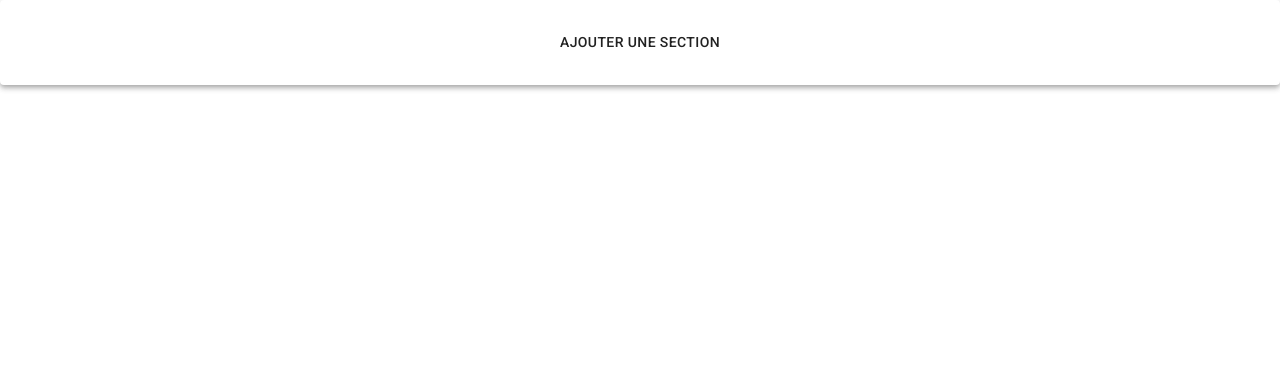
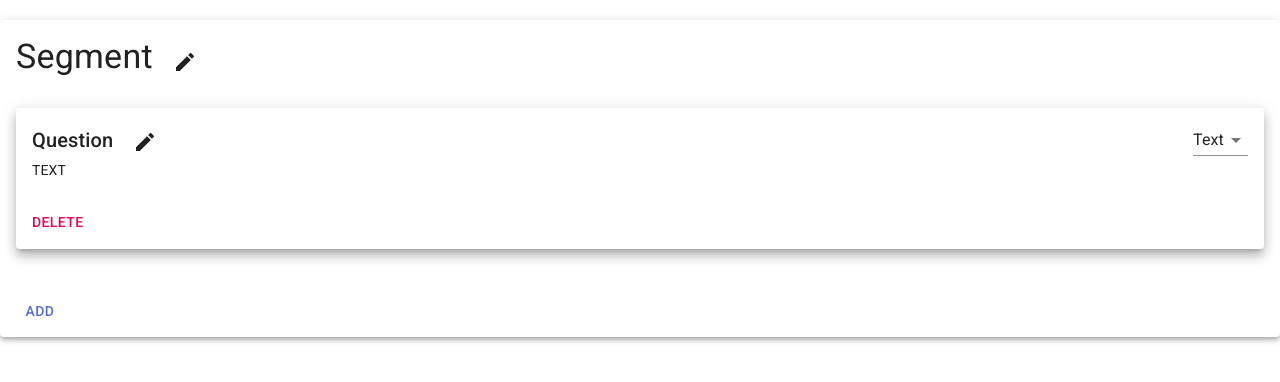
Before and after one commit to SN-DAI18-20/Formol, a Next.js app in the folder app-dashboard/: page /components/segments in a window 1280 px wide. Shown: the top 382 px of the page. Built offline with nearby package versions, Linux system fonts and the light colour scheme.

Commit message:
Removing drag and drop

```diff
--- a/app-dashboard/package.json
+++ b/app-dashboard/package.json
@@ -4,19 +4,18 @@
   "private": true,
   "dependencies": {
     "@material-ui/core": "latest",
-    "@material-ui/icons": "^4.5.1",
+    "@material-ui/icons": "^4.9.1",
     "clsx": "latest",
     "next": "latest",
     "prop-types": "latest",
     "react": "latest",
-    "react-beautiful-dnd": "^12.2.0",
     "react-dom": "latest"
   },
   "scripts": {
     "dev": "next",
     "build": "next build",
     "start": "next start",
-    "story": "start-storybook"
+    "story": "start-storybook -p 9000"
   },
   "devDependencies": {
     "@babel/core": "^7.8.4",
--- a/app-dashboard/pages/components/question.jsx
+++ b/app-dashboard/pages/components/question.jsx
@@ -1,8 +1,4 @@
-import React from 'react';
-
 import { makeStyles } from '@material-ui/core/styles';
-
-
 
 import Text from './input-type/text';
 import Number from './input-type/number';
@@ -20,7 +16,6 @@ import Select from '@material-ui/core/Select';
 import MenuItem from '@material-ui/core/MenuItem';
 import FormControl from '@material-ui/core/FormControl';
 import Create from '@material-ui/icons/Create';
-
 
 const useStyle = makeStyles({
     questionsChoice:{
@@ -40,46 +35,47 @@ const useStyle = makeStyles({
       display:'flex',
       flexDirection:'row',
       justifyContent:'space-between'
+    },
+    questionType: {
+      display: 'flex'
     }
 })
 
 export default ({ deleteQuestion }) => {
 
-    const { selectionSection, header } = useStyle();
+    const { header, questionType } = useStyle();
 
-    const [ChoosedQuestion, setChoosedQuestion] = React.useState(Text);
+    const [ChoosedQuestion, setChoosedQuestion] = React.useState("Text");
     const [selected, setSelected] = React.useState("Text");
 
     const chooseAQuestion = (choosed) => {
-        switch (choosed) {
+      setChoosedQuestion(choosed)
+    }
+
+    const renderChoosedQuestion = (choosedQuestion) => {
+      switch (choosedQuestion) {
         case "Number":
-                setChoosedQuestion(Number)
-                break;
+            return <Number/>;
         case "Text":
-                setChoosedQuestion(Text)
-                break;
+            return <Text/>;
         case "CheckBox":
-                setChoosedQuestion(CheckBox)
-                break;
+            return <CheckBox/>;
         case "Range":
-                setChoosedQuestion(Range)
-                break;
+            return <Range/>;
         case "Radio":
-                setChoosedQuestion(Radio)
-                break;
+            return <Radio/>;
         default:
             break;
     }
     }
 
     const handleSelect = (selectedValue) => {
-      console.log(selectedValue)
         setSelected(selectedValue)
         chooseAQuestion(selectedValue)
     }
 
     return (
-                <Card elevation={8}>
+                <Card elevation={8} style={{ margin:'20px 0px' }}>
                 <CardContent>
                     <div className={header}>
                         <QuestionTitle/>
@@ -96,9 +92,9 @@ export default ({ deleteQuestion }) => {
                         </Select>
                       </FormControl>
                     </div>
-                    <div className={selectionSection}>
+                    <div className={questionType}>
                 {
-                  ChoosedQuestion
+                  renderChoosedQuestion(ChoosedQuestion)
                 }
                   </div>
                 </CardContent>
@@ -127,7 +123,13 @@ const QuestionTitle = () => {
     return (
         <div className={questionTitleStyle}>
             {
-                modifyTitle ? <TextField onKeyDown={({keyCode}) => keyCode === 13 && setModifyTitle(false)} onChange={({ target }) => handleTextFieldChange(target.value)} defaultValue={questionTitle} /> : <Typography variant='h6' children={questionTitle} />
+                modifyTitle
+                ? <TextField
+                    onKeyDown={({keyCode}) => keyCode === 13 && setModifyTitle(false)}
+                    onChange={({ target }) => handleTextFieldChange(target.value)}
+                    defaultValue={questionTitle}
+                  />
+                : <Typography variant='h6' children={questionTitle} />
             }
             <Button onClick={handleClickIcon} >
                 <Create/>
--- a/app-dashboard/pages/components/segments.jsx
+++ b/app-dashboard/pages/components/segments.jsx
@@ -2,106 +2,118 @@ import React from 'react';
 
 import { makeStyles } from '@material-ui/core/styles';
 
-import Paper from '@material-ui/core/Paper';
+import Card from '@material-ui/core/Card';
+import CardContent from '@material-ui/core/CardContent';
+import CardActions from '@material-ui/core/CardActions';
 import Button from '@material-ui/core/Button';
-import { DragDropContext, Droppable, Draggable } from 'react-beautiful-dnd';
+import Typography from '@material-ui/core/Typography';
+import TextField from '@material-ui/core/TextField';
+import Create from '@material-ui/icons/Create';
 
-import Section from './section';
+import Question from './question';
 
 const useStyle = makeStyles({
-    paperPadding: {
-        padding:15,
+  paperStyle:{
       display:'flex',
-        justifyContent:'center'
+      flexDirection:'column',
+      justifyContent:'center',
+      margin: '20px 0px'
   },
-    buttonPadding: {
-        padding: 15
+  option:{
+      display: 'flex',
+      justifyContent: 'space-between'
+  },
+  segmentTitle:{
+      overflowX: 'auto',
+      overflowY: 'hidden',
+      marginBottom: '10px',
+  },
+  title:{
+      display:'flex',
+      flexDirection:'row'
+  },
+  cardHeader:{
+    display: 'flex',
+    flexDirection: 'row',
+    justifyContent: 'space-between'
   }
 })
 
 export default () => {
+  const { paperStyle, option, cardHeader } = useStyle();
 
-    const { paperPadding, buttonPadding } = useStyle();
+  const [id, setId] = React.useState(1);
+  const [ChoosedQuestions, setChoosedQuestions] = React.useState([{ id:`question${0}`}]);
 
-    const [sections, setSections] = React.useState([]);
-    const [id, setId] = React.useState(0);
-    const [canAddSection, setCanAddSection] = React.useState(true);
-
-    const addSection = () => {
-        setSections([...sections, { id:`section${id}`, Section}])
+  const addQuestion = () => {
       setId(id+1)
+      setChoosedQuestions([...ChoosedQuestions, { id:`question${id}`}])
   }
 
-    const deleteSection = (SectionID) => {
-        setSections(sections.filter(section => {
-            return section.id !== SectionID.id
+  const deleteQuestion = (QuestionID) => {
+      setChoosedQuestions(ChoosedQuestions.filter(({id}) => {
+          return id !== QuestionID
       }))
-    }
-
-    const toggleShowAddSection = () => {
-        setCanAddSection(!canAddSection)
-    }
-
-    const reorder = (list, startIndex, endIndex) => {
-        const result = Array.from(list)
-        const [removed] = result.splice(startIndex, 1)
-        result.splice(endIndex, 0, removed)
-
-        return result
-    }
-
-    const onDragEnd = (result) => {
-        if(!result.destination){
-            return
-        }
-        if(!result.destination.index === result.source.index){
-            return
-        }
-
-        setSections(reorder(
-            sections,
-            result.source.index,
-            result.destination.index
-        ))
-        toggleShowAddSection()
   }
 
   return (
           <div>
-                <DragDropContext onDragStart={toggleShowAddSection} onDragEnd={onDragEnd}>
-                    <Droppable droppableId="sections">
-                        {provided => (
-                            <div
-                            ref={provided.innerRef}
-                            {...provided.droppableProps}
-                            >
-                                {sections.map(({Section, id}, index) => {
-                                    console.log(id);
+                  <Card
+                  elevation={4}
+                  className={paperStyle}>
+              <CardContent>
+                  <InputTitle/>
+              {
+                  ChoosedQuestions.map((choosedQuestion, index) => {
                       return (
-                                        <Draggable draggableId={id} key={id} index={index}>
-                                        {provided=>(
-                                                <div
-                                                ref={provided.innerRef}
-                                                {...provided.draggableProps}
-                                                {...provided.dragHandleProps}
-                                                key={id}
-                                                >
-                                        <Section
-                                            deleteSection={() => deleteSection({id, Section})}/>
+                                  <div key={`question${index}`}>
+                                      <Question deleteQuestion={() => deleteQuestion(choosedQuestion.id)} />
+                                  </div>
+                          )
+                      })
+                  }
+              </CardContent>
+              <CardActions>
+              <div className={option}>
+                  <Button color='primary' onClick={addQuestion}> add </Button>
+              </div>
+              </CardActions>
+          </Card>
       </div>
   )
 }
-                                </Draggable>
+
+const InputTitle = () => {
+
+  const { segmentTitle, title } = useStyle();
+
+  const [input, setInput] = React.useState(false);
+  const [segmentName, setSegmentName] = React.useState("Segment");
+
+  return (
+      <div className={title}>
+          <div className={segmentTitle}>
+          {
+              input
+              ? (
+                  <TextField
+                  onBlur={({ target }) => {
+                      setSegmentName(target.value)
+                      setInput(false)
+                  }}
+                  onChange={({target}) => setSegmentName(target.value)}
+                  defaultValue={segmentName}
+                  onKeyDown={key => key.keyCode === 13 && setInput(false)}
+                  />
                   )
-                            })}
+                  : (
+                  <Typography variant='h4' children={segmentName} />
+              )
+          }
+          </div>
+          <Button onClick={() => setInput(!input)}>
+              <Create/>
+          </Button>
       </div>
   )
 }
-                    </Droppable>
-                </DragDropContext>
-                    {canAddSection && <Paper elevation={4} className={paperPadding}>
-                        <Button onClick={addSection} className={buttonPadding}>Ajouter une section</Button>
-                    </Paper>}
-            </div>
-    )
-}
```
Also changed, not shown: app-dashboard/pages/components/section.jsx (+1 -41 lines), 1 other file (tests, documents, lock files or other folders). Lines whose indentation alone changed are shown as unchanged.
